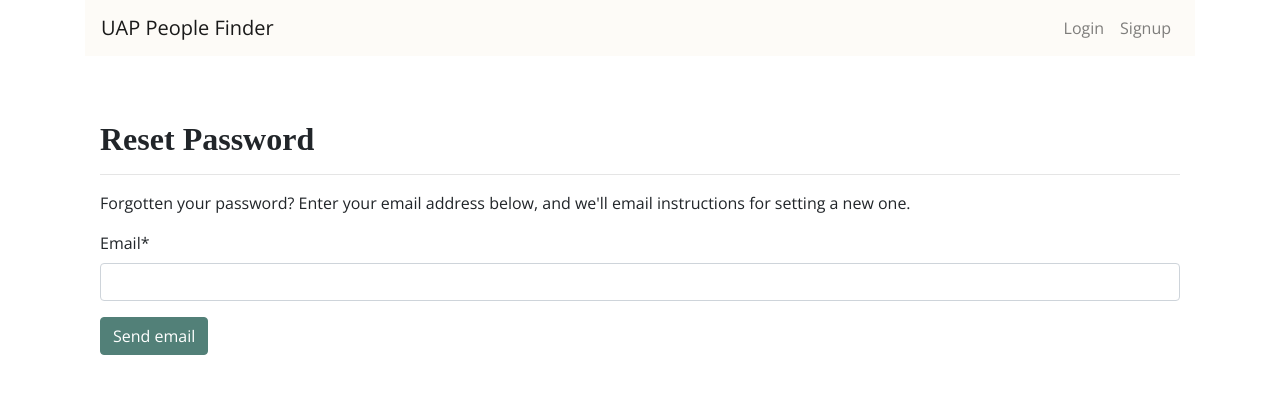
After one commit to uap-amogus/uap-people-finder, a Django app: page /home/password_reset in a window 1280 px wide. The commit adds this page. Shown: the top 402 px of the page. Run offline with Django 4.2, Linux system fonts and the light colour scheme; parts of the project's set-up code (start-up, migrations or seed data) failed here and were passed over; some libraries are stand-ins or nearby versions; some web fonts are replaced.

Commit message:
Users can now reset their passwords

```diff
--- a/people_finder/main/templates/main/login.html
+++ b/people_finder/main/templates/main/login.html
@@ -28,6 +28,7 @@
             {% csrf_token %}
             {{ login_form|crispy }}
             <button class="btn btn-primary" type="submit">Login</button>
+            <a style="padding-left: 10px" href="password_reset">Forgor password?</a>
         </form>
         <p class="text-right">If you don't have an account, <a href="signup">signup</a> instead.</p>
     </div>
--- /dev/null
+++ b/people_finder/main/templates/main/password/password_reset.html
@@ -0,0 +1,37 @@
+<!DOCTYPE html>
+<html>
+  <head>
+      <meta charset="utf-8">
+      <meta name="viewport" content="width=device-width, initial-scale=1.0">
+      <link href="https://maxcdn.bootstrapcdn.com/bootstrap/4.3.1/css/bootstrap.min.css" rel="stylesheet">
+      <link href="https://cdnjs.cloudflare.com/ajax/libs/ionicons/3.0.0/css/ionicons.css" rel="stylesheet">
+      {% load static %}
+      <link rel="stylesheet" href="{% static 'main/theme.css' %}">
+    </head>
+    <body>
+
+    {% include 'main/navbar.html' %}
+    <!--Signup form-->
+    {% comment %} {% extends "main/header.html" %} {% endcomment %}
+
+    {% block content %}
+
+    {% load crispy_forms_tags %}
+
+    <!--Register-->
+    <div class="container py-5">
+        {% include 'main/messages.html' %}
+        <h2 class="font-weight-bold mt-3">Reset Password</h2>
+		<hr>
+		<p>Forgotten your password? Enter your email address below, and we'll email instructions for setting a new one.</p>
+        <form method="POST">
+            {% csrf_token %}
+            {{ password_reset_form|crispy }}
+            <button class="btn btn-primary" type="submit">Send email</button>
+        </form>
+    </div>
+
+    {% endblock %}
+
+    </body>
+</html>
--- a/people_finder/main/urls.py
+++ b/people_finder/main/urls.py
@@ -7,5 +7,6 @@ urlpatterns = [
     path("signup", views.signup_request, name="signup"),
     path("login", views.login_request, name="login"),
     path("logout", views.logout_request, name="logout"),
-    path("profile", views.profile_request, name="profile")
+    path("profile", views.profile_request, name="profile"),
+    path("password_reset", views.password_reset_request, name="password_reset"),
 ]
--- a/people_finder/main/views.py
+++ b/people_finder/main/views.py
@@ -13,8 +13,16 @@ from django.contrib.auth.decorators import login_required
 from django.forms.models import model_to_dict
 from main.models import Profile, ListofInterests, Interest
 from django.contrib.auth.models import User
-
-
+from django.contrib.auth.forms import PasswordResetForm
+from django.core.mail import send_mail, BadHeaderError
+from django.http import HttpResponse
+from django.contrib.auth.forms import PasswordResetForm
+from django.contrib.auth.models import User
+from django.template.loader import render_to_string
+from django.db.models.query_utils import Q
+from django.utils.http import urlsafe_base64_encode
+from django.contrib.auth.tokens import default_token_generator
+from django.utils.encoding import force_bytes
 
 
 def check_valid(request, dic):
@@ -22,16 +30,19 @@ def check_valid(request, dic):
     dic['email'] = str(dic['email']).lower()
     if re.fullmatch("[0-9]{8}@uap-bd.edu", dic["email"]):
         return True
-    messages.error(request, mark_safe("Only the users from UAP are allowed. Use your UAP provided e-mail."))
+    messages.error(request, mark_safe(
+        "Only the users from UAP are allowed. Use your UAP provided e-mail."))
     return False
+
 
 def confirm_email(email, password):
     body = f"Hello There!\nYour Cerdentials at UAP PEOPLE FINDER\nemail = {email}\npassword = {password}"
     subject = 'Your Cerdentials at UAP PEOPLE'
     email_from = settings.EMAIL_HOST_USER
     recipient_list = [email, ]
-    send_mail( subject, body, email_from, recipient_list )
+    send_mail(subject, body, email_from, recipient_list)
 # Create your views here.
+
 
 def signup_request(request):
     if request.method == "POST":
@@ -47,13 +58,16 @@ def signup_request(request):
             if form.is_valid():
                 confirm_email(d['email'], password)
                 user = form.save()
-                Profile.objects.create(username=user, first_name='', last_name='')
-                messages.success(request, "An e-mail was sent to you with the credentials!" )
+                Profile.objects.create(
+                    username=user, first_name='', last_name='')
+                messages.success(
+                    request, "An e-mail was sent to you with the credentials!")
             else:
-                messages.error(request, mark_safe("An account already exist with this e-mail."))
+                messages.error(request, mark_safe(
+                    "An account already exist with this e-mail."))
         return redirect("main:signup")
     form = NewUserForm()
-    return render (request=request, template_name="main/signup.html", context={"register_form":form})
+    return render(request=request, template_name="main/signup.html", context={"register_form": form})
 
 
 def login_request(request):
@@ -66,45 +80,55 @@ def login_request(request):
             if user:
                 login(request, user)
                 messages.info(request, "You are now logged in.")
-                return redirect("main:profile") #needs to be changed to profile page.
+                # needs to be changed to profile page.
+                return redirect("main:profile")
             else:
                 messages.error(request, "Invalid username or password.")
         else:
             messages.error(request, "Invalid username or password.")
     form = AuthenticationForm()
-    return render(request=request, template_name="main/login.html", context={"login_form":form})
+    return render(request=request, template_name="main/login.html", context={"login_form": form})
+
 
 def logout_request(request):
     logout(request)
     messages.info(request, "You have successfully logged out.")
     return redirect("main:login")
 
+
 @login_required(login_url='main:login')
 def profile_request(request):
     if request.method == "POST":
         d = request.POST
-        profile_obj = Profile.objects.get(username=User.objects.get(username=str(request.user)))
+        profile_obj = Profile.objects.get(
+            username=User.objects.get(username=str(request.user)))
         profile_obj.first_name = d['first_name']
         profile_obj.last_name = d['last_name']
         profile_obj.save()
-        Interest.objects.filter(username=User.objects.get(username=str(request.user))).delete()
+        Interest.objects.filter(username=User.objects.get(
+            username=str(request.user))).delete()
         d = d.copy()
         for i in range(1, 4):
             k = 'interest_'+str(i)
             if d[k] == "":
                 d[k] = None
         try:
-            Interest.objects.create(username=User.objects.get(username=str(request.user)), interest1=d['interest_1'], bio=d['interest_1_bio'], link=d['interest_1_link'])
-            Interest.objects.create(username=User.objects.get(username=str(request.user)), interest1=d['interest_2'], bio=d['interest_2_bio'], link=d['interest_2_link'])
-            Interest.objects.create(username=User.objects.get(username=str(request.user)), interest1=d['interest_3'], bio=d['interest_3_bio'], link=d['interest_3_link'])
+            Interest.objects.create(username=User.objects.get(username=str(
+                request.user)), interest1=d['interest_1'], bio=d['interest_1_bio'], link=d['interest_1_link'])
+            Interest.objects.create(username=User.objects.get(username=str(
+                request.user)), interest1=d['interest_2'], bio=d['interest_2_bio'], link=d['interest_2_link'])
+            Interest.objects.create(username=User.objects.get(username=str(
+                request.user)), interest1=d['interest_3'], bio=d['interest_3_bio'], link=d['interest_3_link'])
         except:
             messages.error(request, "Invalid Interest Selection. (Must be unique.)")
             return redirect("main:profile")
-        messages.success(request, "Successfully updated profile info!" )
+        messages.success(request, "Successfully updated profile info!")
         return redirect("main:profile")
 
-    prefill_dict = model_to_dict(Profile.objects.get(username=User.objects.get(username=str(request.user))))
-    inter = Interest.objects.filter(username=User.objects.get(username=str(request.user)))
+    prefill_dict = model_to_dict(Profile.objects.get(
+        username=User.objects.get(username=str(request.user))))
+    inter = Interest.objects.filter(
+        username=User.objects.get(username=str(request.user)))
     for i, obj in zip(range(1, 4), inter):
         k = 'interest_'+str(i)
         j = 'interest_'+str(i)+'_bio'
@@ -114,4 +138,38 @@ def profile_request(request):
         prefill_dict[l] = obj.link
 
     profile_form = ProfileForm(initial=prefill_dict)
-    return render(request=request, template_name="main/profile.html", context={"profile_form":profile_form})
+    return render(request=request, template_name="main/profile.html", context={"profile_form": profile_form})
+
+
+def password_reset_request(request):
+    if request.method == "POST":
+        password_reset_form = PasswordResetForm(request.POST)
+        if password_reset_form.is_valid():
+            data = password_reset_form.cleaned_data['email']
+            associated_users = User.objects.filter(Q(email=data))
+            if associated_users.exists():
+                for user in associated_users:
+                    subject = "Password Reset Requested"
+                    email_template_name = "main/password/password_reset_email.txt"
+                    c = {
+                        "email": user.email,
+                        'domain': '127.0.0.1:8000',
+                        'site_name': 'UAP People finder',
+                        "uid": urlsafe_base64_encode(force_bytes(user.pk)),
+                        "user": user,
+                        'token': default_token_generator.make_token(user),
+                        'protocol': 'http',
+                    }
+                    email = render_to_string(email_template_name, c)
+                    email_from = settings.EMAIL_HOST_USER
+                    recipient_list = [user.email, ]
+                    try:
+                        send_mail(subject, email, email_from, recipient_list)
+                    except BadHeaderError:
+                        messages.error(request, "There was an issue sending the mail.")
+                        return redirect("password_reset")
+                    messages.success(request, "Success!")
+                    return redirect("password_reset_done")
+
+    password_reset_form = PasswordResetForm()
+    return render(request=request, template_name="main/password/password_reset.html", context={"password_reset_form": password_reset_form})
--- a/people_finder/people_finder/urls.py
+++ b/people_finder/people_finder/urls.py
@@ -15,9 +15,14 @@ Including another URLconf
 """
 from django.contrib import admin
 from django.urls import path, include
+from django.contrib.auth import views as auth_views
+
 
 urlpatterns = [
     path('admin/', admin.site.urls),
     path('home/', include('main.urls')),
+    path('password_reset/done/', auth_views.PasswordResetDoneView.as_view(template_name='main/password/password_reset_done.html'), name='password_reset_done'), #email reset
+    path('reset/<uidb64>/<token>/', auth_views.PasswordResetConfirmView.as_view(template_name="main/password/password_reset_confirm.html"), name='password_reset_confirm'),
+    path('reset/done/', auth_views.PasswordResetCompleteView.as_view(template_name='main/password/password_reset_complete.html'), name='password_reset_complete'), #final confirm not working
 
 ]
```
Also changed, not shown: people_finder/main/templates/main/password/password_reset_complete.html (added, +33 -0 lines), people_finder/main/templates/main/password/password_reset_confirm.html (added, +38 -0 lines), people_finder/main/templates/main/password/password_reset_done.html (added, +33 -0 lines), people_finder/main/templates/main/password/password_reset_email.txt (added, +15 -0 lines), 2 other files.
